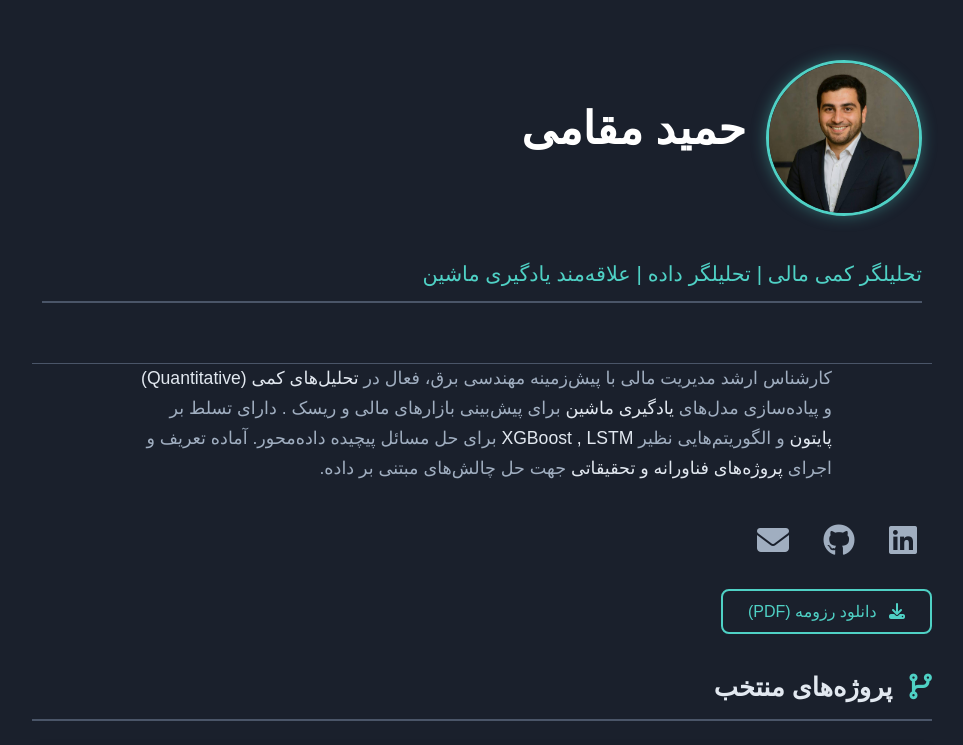
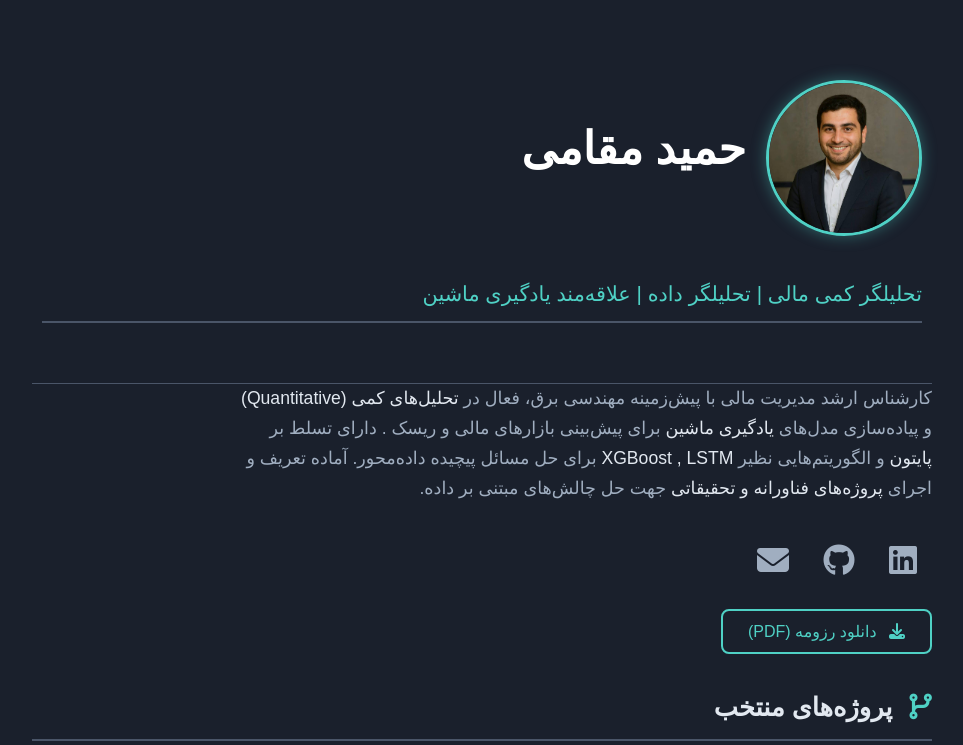
Before and after one commit to hamidmaghami/hamidmaghami.github.io, a plain HTML site: page index.html in a window 1280 px wide. Shown: the top 745 px of the page, without its empty margins (158-1121 px from the left). Drawn offline with Linux system fonts and the light colour scheme.

Commit message:
Update style.css

```diff
--- a/style.css
+++ b/style.css
@@ -55,7 +55,7 @@ a:hover {
 /* ========== 1. بخش معرفی (Hero) ========== */
 .hero {
 text-align: right;
-    padding: 40px 10px;
+    padding: 60px 10px 40px 10px;
     border-bottom: 1px solid var(--border-color);
 }
 
@@ -77,7 +77,7 @@ text-align: right;
     font-size: 1.1rem;
     font-weight: 300;
     max-width: 700px;
-    margin: 0 auto 30px auto;
+    margin: 0 0 30px auto;
     color: var(--text-color-secondary);
 }
 
```
